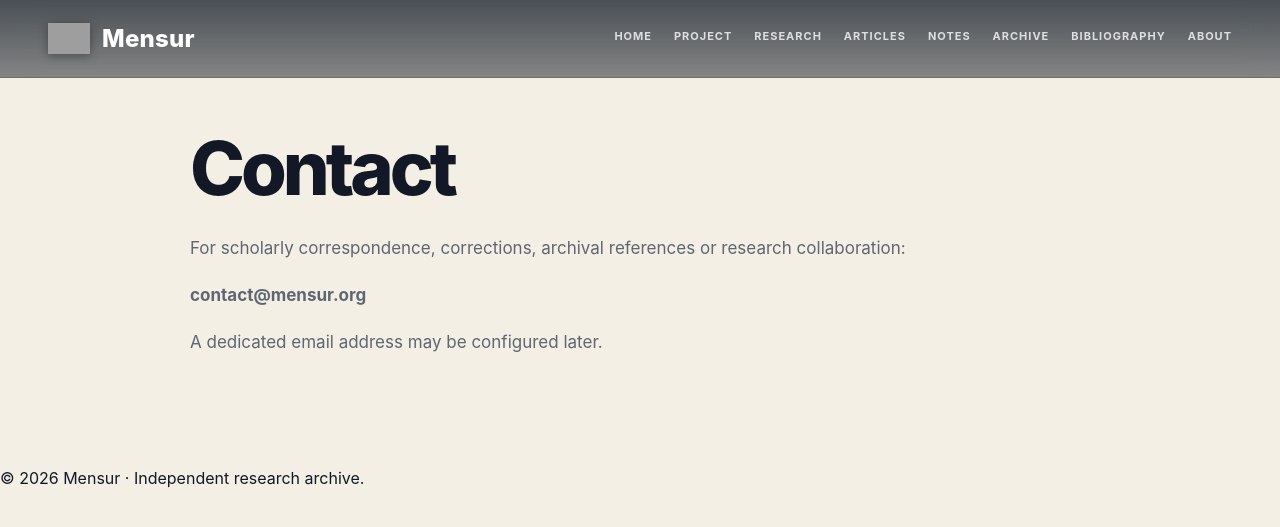
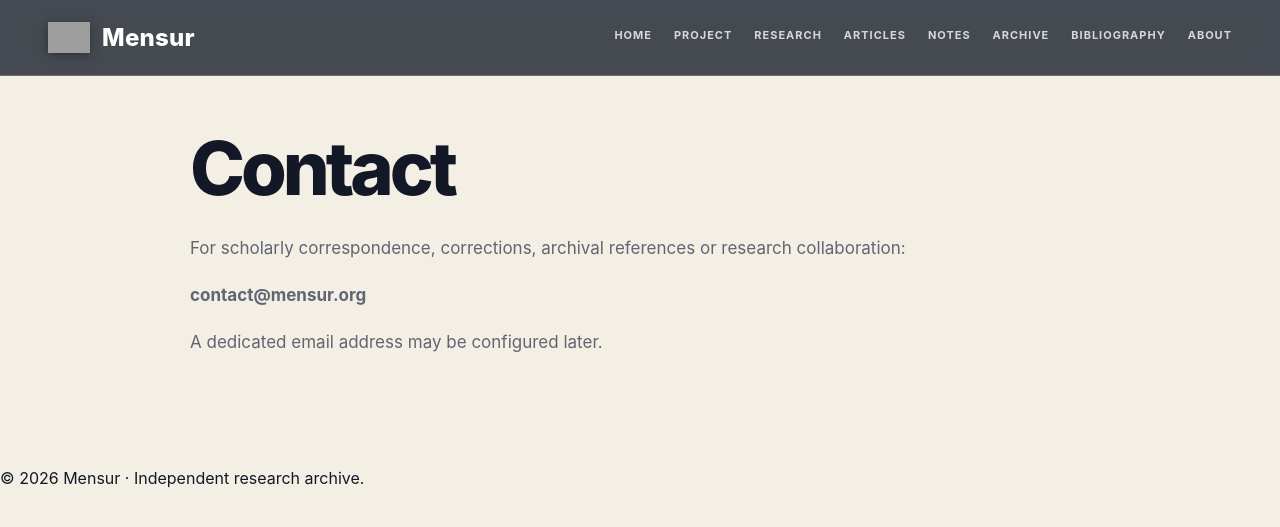
Before and after one commit to Codice99/mensur.org, a Jekyll site: the page built from contact.md, in a window 1280 px wide. Shown: the top 527 px of the page. Built offline with Jekyll 4.4.1, drawn with Linux system fonts in a browser that asks for light colours; grey boxes are pictures that could not be loaded.

Commit message:
Add logo and final glass header

```diff
--- a/_layouts/default.html
+++ b/_layouts/default.html
@@ -5,7 +5,7 @@
   <title>{% if page.title %}{{ page.title }} | {% endif %}Mensur</title>
   <meta name="viewport" content="width=device-width, initial-scale=1">
   <meta name="description" content="{{ site.description }}">
-  <link rel="stylesheet" href="/assets/css/style.css?v=logo-glass-header-v1">
+  <link rel="stylesheet" href="/assets/css/style.css?v=final-logo-glass-bar">
   <link rel="icon" href="/assets/images/favicon.ico">
 </head>
 <body>
--- a/assets/css/style.css
+++ b/assets/css/style.css
@@ -850,3 +850,124 @@ h2 {
     padding-top: 116px !important;
   }
 }
+
+/* FINAL HEADER WITH LOGO - CLEAN GLASS STYLE */
+.topbar {
+  position: fixed !important;
+  top: 0 !important;
+  left: 0 !important;
+  right: 0 !important;
+  z-index: 9999 !important;
+
+  height: 76px !important;
+  min-height: 76px !important;
+  padding: 0 48px !important;
+
+  display: flex !important;
+  align-items: center !important;
+  justify-content: space-between !important;
+  gap: 32px !important;
+
+  background: rgba(7, 17, 31, 0.74) !important;
+  backdrop-filter: blur(16px) saturate(125%) !important;
+  -webkit-backdrop-filter: blur(16px) saturate(125%) !important;
+
+  border-bottom: 1px solid rgba(199, 164, 81, 0.38) !important;
+  box-shadow: none !important;
+}
+
+.brand {
+  display: inline-flex !important;
+  align-items: center !important;
+  gap: 12px !important;
+  color: #ffffff !important;
+  font-weight: 760 !important;
+  font-size: 24px !important;
+  line-height: 1 !important;
+  letter-spacing: 0.01em !important;
+  text-decoration: none !important;
+  white-space: nowrap !important;
+}
+
+.brand::after {
+  display: none !important;
+  content: none !important;
+}
+
+.brand-logo {
+  width: 42px !important;
+  height: 42px !important;
+  display: block !important;
+  object-fit: contain !important;
+  flex: 0 0 auto !important;
+  filter: drop-shadow(0 2px 5px rgba(0, 0, 0, 0.35));
+}
+
+.nav {
+  display: flex !important;
+  align-items: center !important;
+  gap: 22px !important;
+  margin: 0 !important;
+  padding: 0 !important;
+}
+
+.nav a {
+  height: 76px !important;
+  display: inline-flex !important;
+  align-items: center !important;
+  color: rgba(255, 255, 255, 0.78) !important;
+  font-size: 11px !important;
+  font-weight: 680 !important;
+  letter-spacing: 0.09em !important;
+  text-transform: uppercase !important;
+  text-decoration: none !important;
+  border-bottom: 3px solid transparent !important;
+}
+
+.nav a:hover {
+  color: #ffffff !important;
+  border-bottom-color: #c7a451 !important;
+}
+
+/* Hero empieza por debajo de la barra fija */
+.hero {
+  padding-top: 150px !important;
+}
+
+/* Páginas internas: que la barra no tape títulos */
+.content-page,
+.post-page {
+  padding-top: 132px !important;
+}
+
+@media (max-width: 820px) {
+  .topbar {
+    height: auto !important;
+    min-height: 72px !important;
+    padding: 14px 22px !important;
+    flex-wrap: wrap !important;
+  }
+
+  .brand-logo {
+    width: 38px !important;
+    height: 38px !important;
+  }
+
+  .brand {
+    font-size: 23px !important;
+  }
+
+  .nav a {
+    height: auto !important;
+    padding: 9px 0 !important;
+  }
+
+  .hero {
+    padding-top: 120px !important;
+  }
+
+  .content-page,
+  .post-page {
+    padding-top: 116px !important;
+  }
+}
```
